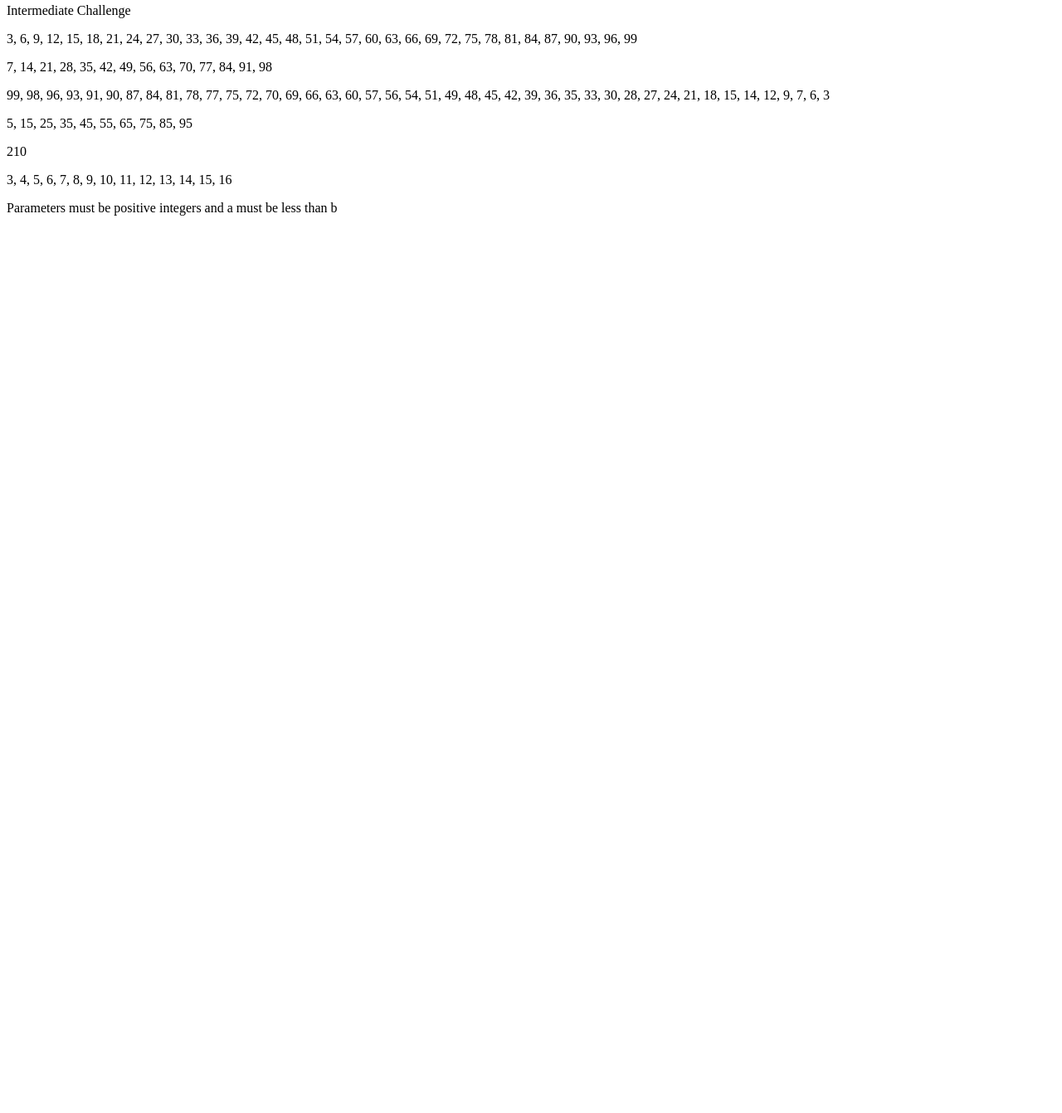
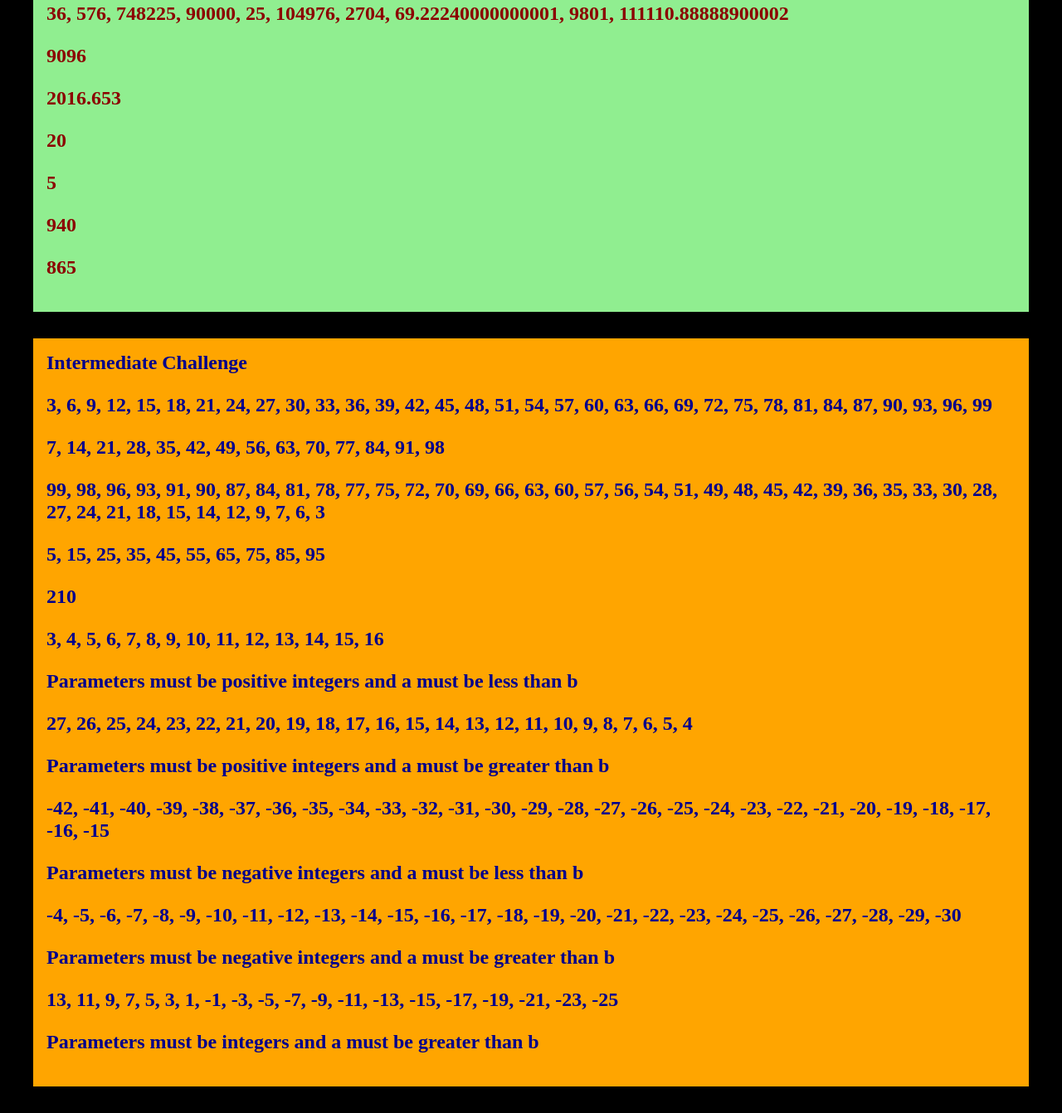
Before and after one commit to neotazman/Loop-with-arrays, a plain HTML site: page index.html in a window 1280 px wide. Shown: the part 582-1924 px from the top of the page at 83% size. Before the commit the page ends 858 px from the top, so only its background shows below. Drawn offline with Linux system fonts and the light colour scheme.

Commit message:
finished oddPositiveToNegative and added some simple CSS

```diff
--- a/loops.js
+++ b/loops.js
@@ -263,7 +263,7 @@ const sumToTwenty = () => { //the sum of all the numbers up to twenty
     return outputDiv
 }
 
-const upPositives = (a, b) => { //counts every integer from a to b
+const upPositives = (a, b) => { //counts every integer up from a to b
     let outputDiv = document.createElement('p')
 
     if(isInteger(a) && isInteger(b) && a > 0 && b > 0 && a < b) { // checks that the parameters are correct
@@ -276,6 +276,87 @@ const upPositives = (a, b) => { //counts every integer from a to b
         }
     } else {
         outputDiv.append('Parameters must be positive integers and a must be less than b')
+    }
+
+    return outputDiv
+}
+
+const downPositives = (a, b) => { //counts every integer down from a to b
+    let outputDiv = document.createElement('p')
+
+    if(isInteger(a) && isInteger(b) && a > 0 && b > 0 && a > b) { // checks that the parameters are correct
+        for(let i = a; i >= b; i--) {
+            if(i === b) {
+                outputDiv.append(JSON.stringify(i))
+            } else {
+                outputDiv.append(JSON.stringify(i) + ', ')
+            }
+        }
+    } else {
+        outputDiv.append('Parameters must be positive integers and a must be greater than b')
+    }
+
+    return outputDiv
+}
+
+const upNegatives = (a, b) => { //counts every integer up from a to b to b
+    let outputDiv = document.createElement('p')
+
+    if(isInteger(a) && isInteger(b) && a < 0 && b < 0 && a < b) { // checks that the parameters are correct
+        for(let i = a; i <= b; i++) {
+            if(i === b) {
+                outputDiv.append(JSON.stringify(i))
+            } else {
+                outputDiv.append(JSON.stringify(i) + ', ')
+            }
+        }
+    } else {
+        outputDiv.append('Parameters must be negative integers and a must be less than b')
+    }
+
+    return outputDiv
+}
+
+const downNegatives = (a, b) => { //counts every integer down from a to b
+    let outputDiv = document.createElement('p')
+
+    if(isInteger(a) && isInteger(b) && a < 0 && b < 0 && a > b) { // checks that the parameters are correct
+        for(let i = a; i >= b; i--) {
+            if(i === b) {
+                outputDiv.append(JSON.stringify(i))
+            } else {
+                outputDiv.append(JSON.stringify(i) + ', ')
+            }
+        }
+    } else {
+        outputDiv.append('Parameters must be negative integers and a must be greater than b')
+    }
+
+    return outputDiv
+}
+
+const oddPositiveToNegative = (a, b) => { //counts odd integers down from postive a to negative b
+    let outputDiv = document.createElement('p')
+    let returnArray = []
+
+    if(isInteger(a) && isInteger(b) && a > 0 && b < 0 && a > b) { // checks that the parameters are correct
+        for(let i = a; i >= b; i--) {
+            if(i % 2 === 1 || i % 2 === -1) {
+                returnArray.push(i)
+            } else {
+                continue
+            }
+        }
+    } else {
+        outputDiv.append('Parameters must be integers and a must be greater than b')
+    }
+
+    for(let i = 0; i < returnArray.length; i++) {
+        if(i === returnArray.length - 1) {
+            outputDiv.append(JSON.stringify(returnArray[i]))
+        } else {
+            outputDiv.append(JSON.stringify(returnArray[i]) + ', ')
+        }
     }
 
     return outputDiv
@@ -321,3 +402,15 @@ intermediateChallenge.append(sumToTwenty())
 
 intermediateChallenge.append(upPositives(3, 16))
 intermediateChallenge.append(upPositives(40, '31'))
+
+intermediateChallenge.append(downPositives(27, 4))
+intermediateChallenge.append(downPositives(6))
+
+intermediateChallenge.append(upNegatives(-42, -15))
+intermediateChallenge.append(upNegatives('-40', -23))
+
+intermediateChallenge.append(downNegatives(-4, -30))
+intermediateChallenge.append(downNegatives(-12, 26))
+
+intermediateChallenge.append(oddPositiveToNegative(14, -26))
+intermediateChallenge.append(oddPositiveToNegative(26, "negativ five"))
--- a/style.css
+++ b/style.css
@@ -1 +1,26 @@
 /* Write your CSS here */
+/* * {
+    outline: 1px solid crimson;
+} */
+
+body {
+    background-color: black;
+    font-weight: bold;
+}
+
+div {
+    margin: 4vh;
+    padding: 2vh;
+}
+
+#basicChallenge {
+    background-color: lightgreen;
+    font-size: 3vh;
+    color: darkred;
+}
+
+#intermediateChallenge {
+    background-color: orange;
+    font-size: 3vh;
+    color: darkblue;
+}
```
